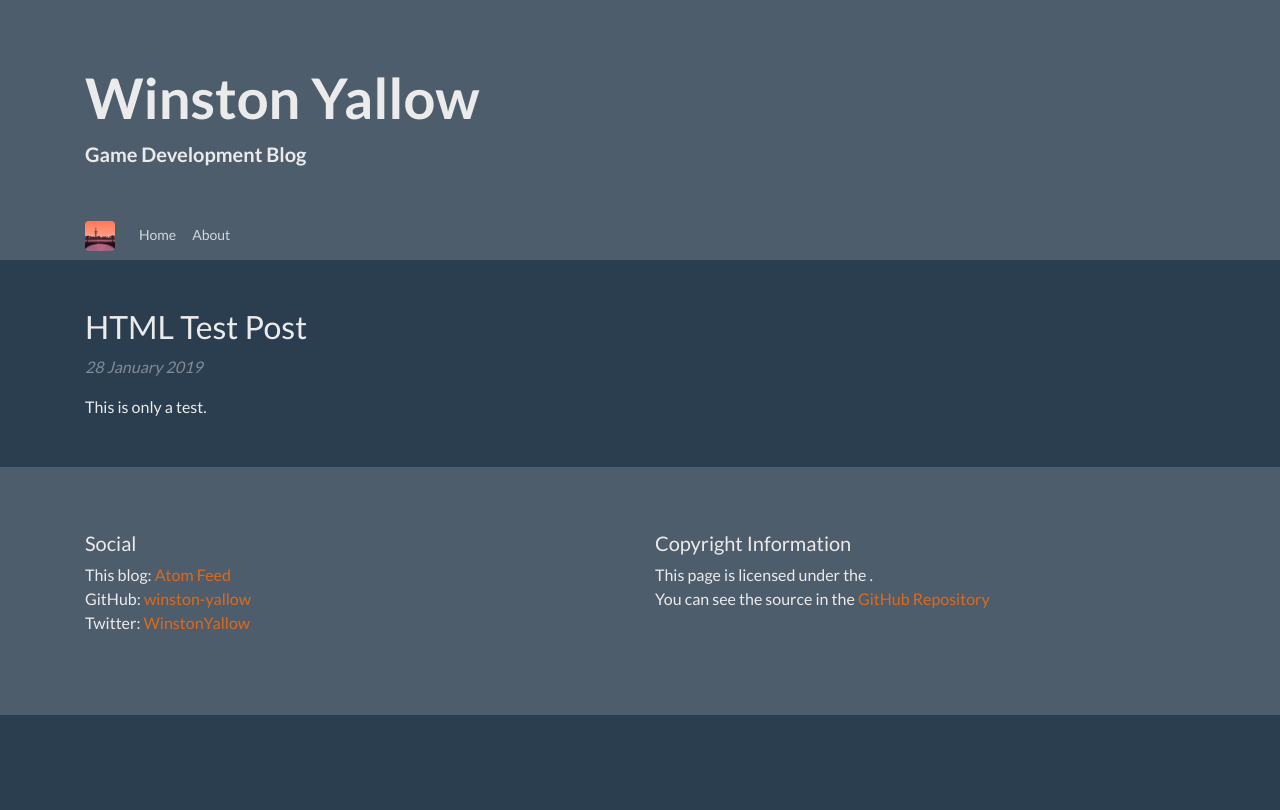
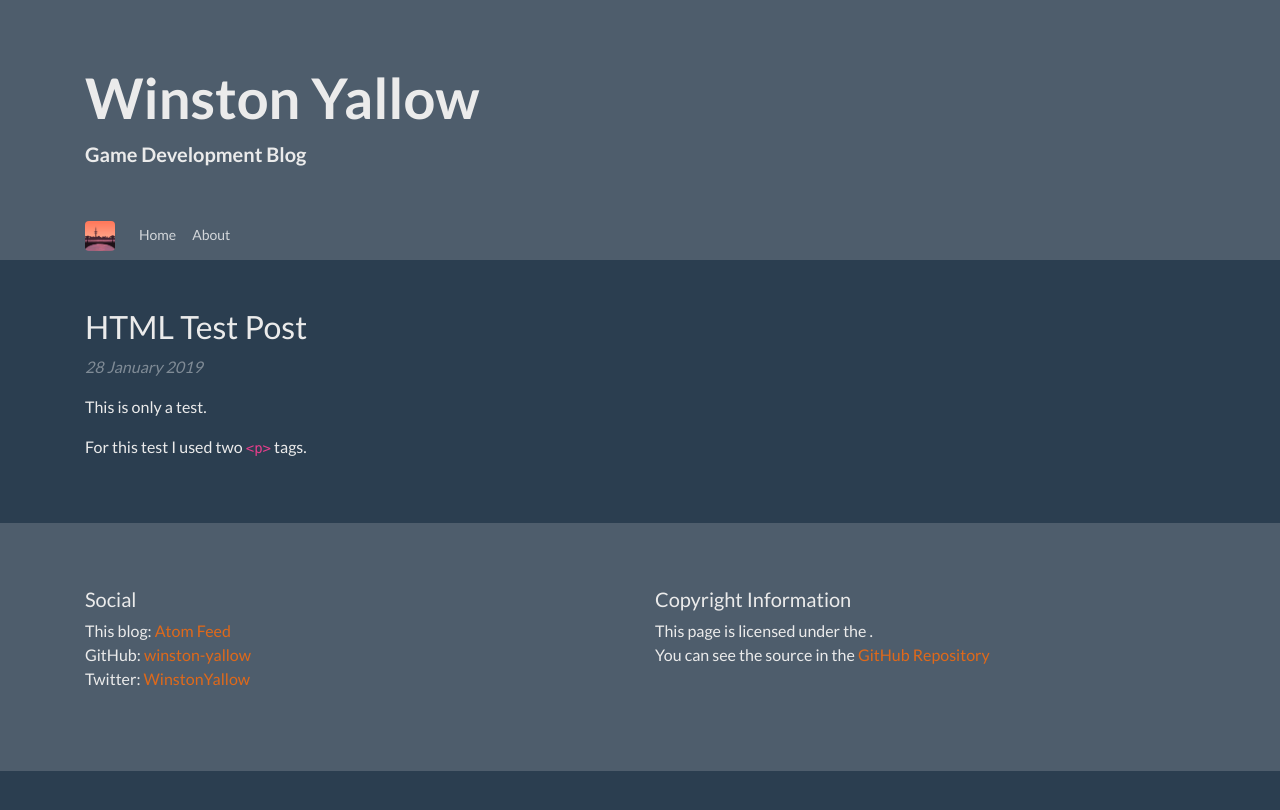
Before and after one commit to winston-yallow/winston-yallow.github.io, a Jekyll site: the page built from _posts/2019-01-28-HTML-test-file.html, in a window 1280 px wide. Shown: the top 810 px of the page. Built offline with Jekyll 4.4.1, drawn with Linux system fonts in a browser that asks for light colours; nearby versions of some CDN libraries.

Commit message:
Add more content and excerpt seperators to test posts

```diff
--- a/_posts/2019-01-28-HTML-test-file.html
+++ b/_posts/2019-01-28-HTML-test-file.html
@@ -3,4 +3,12 @@ layout: post
 title: "HTML Test Post"
 ---
 
-This is only a test.
+<p>
+  This is only a test.
+</p>
+
+<!--more-->
+
+<p>
+  For this test I used two <code>&lt;p&gt;</code> tags.
+</p>
```
Also changed, not shown: _posts/2019-01-27-first-test-post.md (+4 -0 lines), _posts/2019-01-29-markdown-test-post.md (+2 -0 lines).
